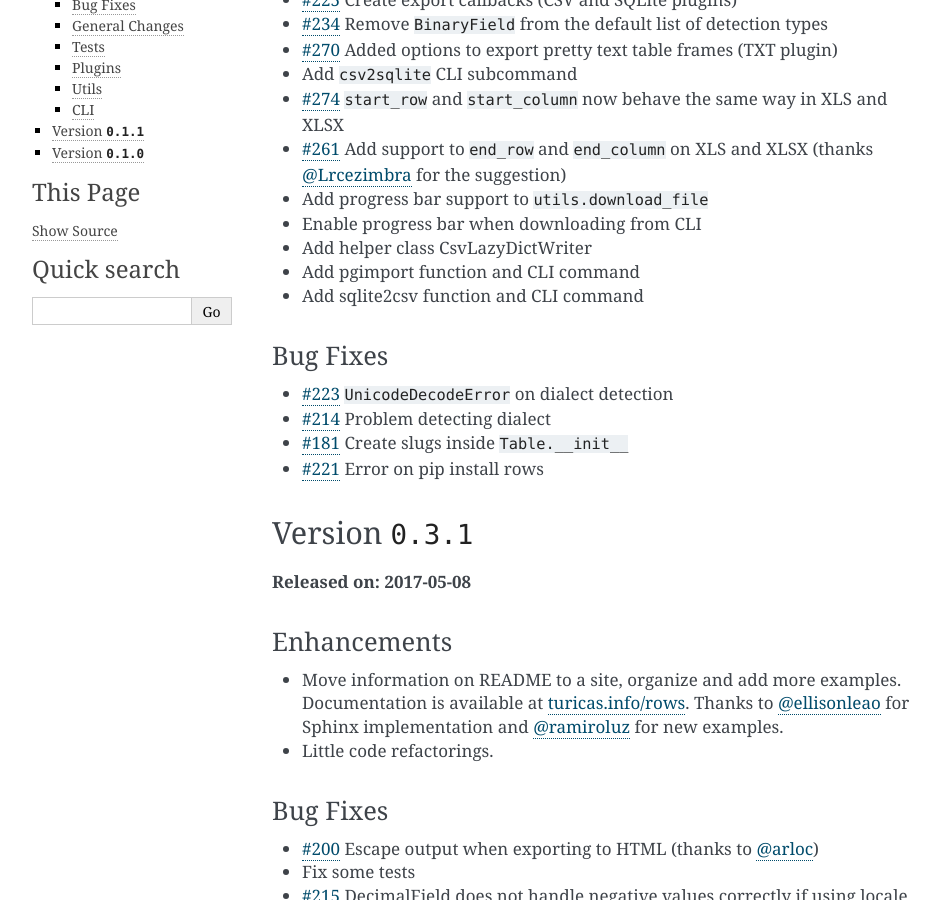
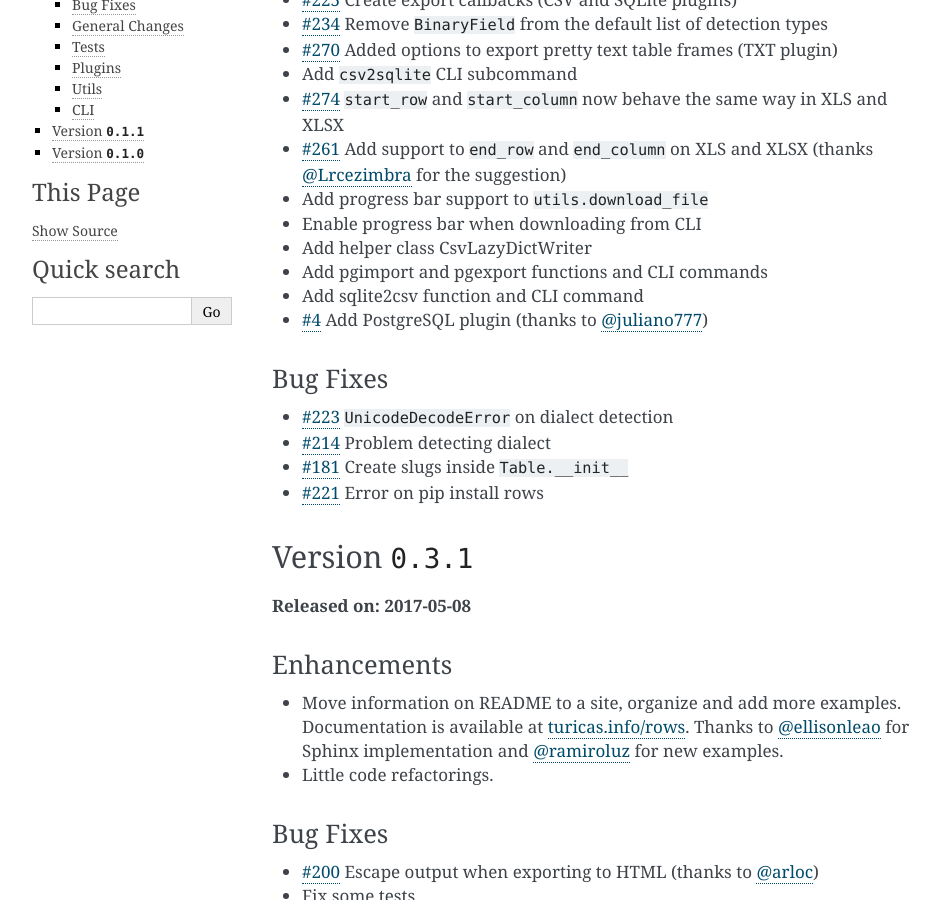
Before and after one commit to turicas/rows, a Sphinx documentation site: the page built from docs/changelog.md, in a window 1280 px wide and 900 px high, scrolled down 608 px. Shown: the whole window, without its empty margins (148-1087 px from the left). Built offline with Sphinx 7.4.7, drawn with Linux system fonts in a browser that asks for light colours.

Commit message:
Update docs

```diff
--- a/docs/changelog.md
+++ b/docs/changelog.md
@@ -37,8 +37,10 @@
 - Add progress bar support to `utils.download_file`
 - Enable progress bar when downloading from CLI
 - Add helper class CsvLazyDictWriter
-- Add pgimport function and CLI command
+- Add pgimport and pgexport functions and CLI commands
 - Add sqlite2csv function and CLI command
+- [#4](https://github.com/turicas/rows/issues/4) Add PostgreSQL plugin (thanks
+  to [@juliano777](https://github.com/juliano777))
 
 
 ### Bug Fixes
```
